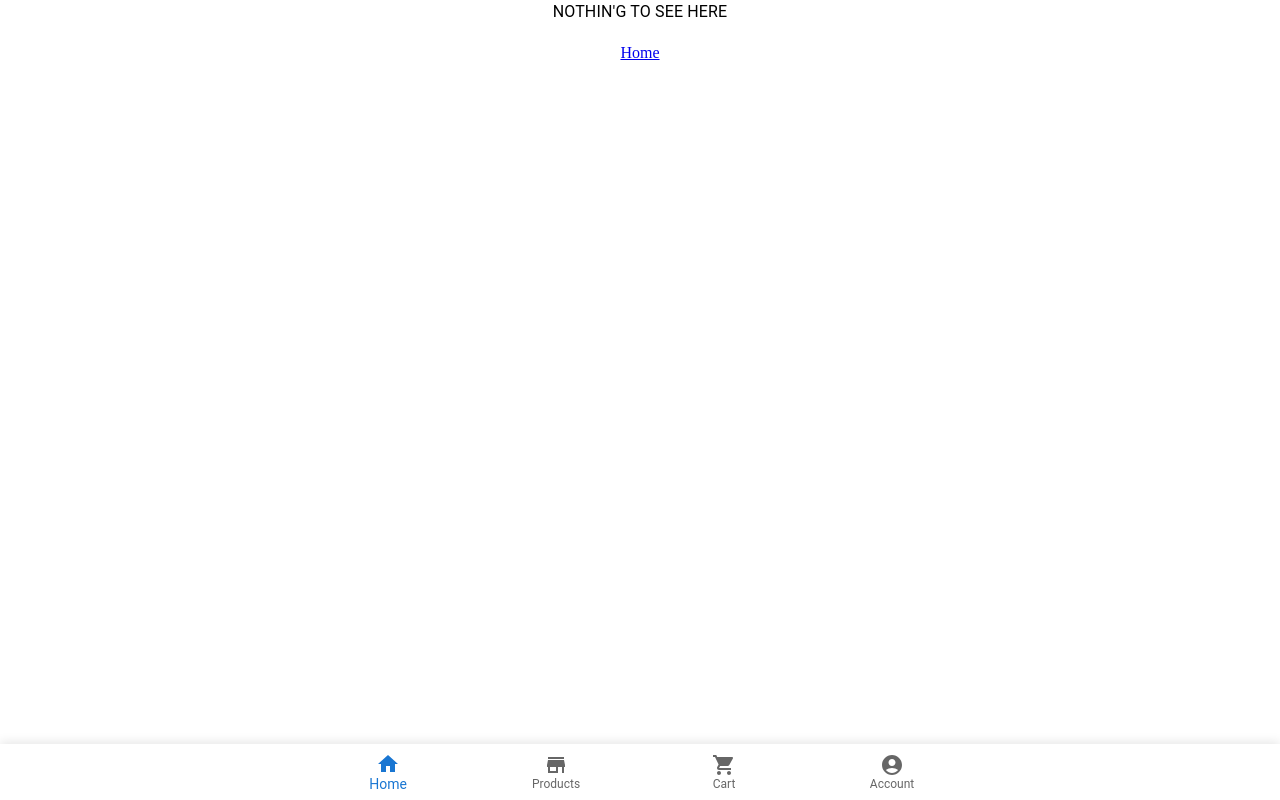
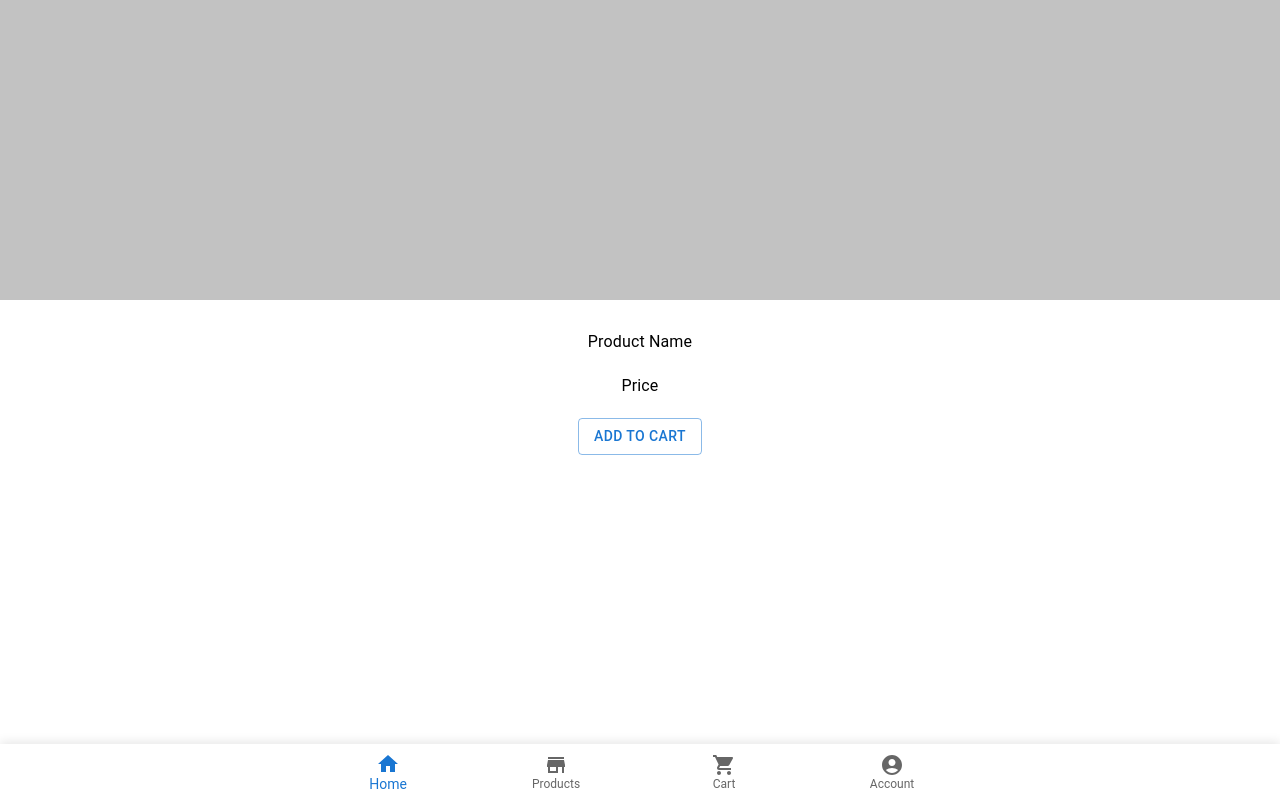
Before and after one commit to miker2004/yt-shop, a React (Vite) app: page /products/id in a window 1280 px wide. Built offline with nearby package versions, Linux system fonts and the light colour scheme.

Commit message:
FullProductPage

```diff
--- a/src/App.jsx
+++ b/src/App.jsx
@@ -7,6 +7,7 @@ const HomePageLazy = lazy(() => import('./pages/HomePage'));
 const CartLazy = lazy(() => import('./pages/Cart'));
 const AccountLazy = lazy(() => import('./pages/Account'));
 const ProductsLazy = lazy(() => import('./pages/Products'));
+const FullProductPage= lazy(() => import('./components/products/FullProductPage'));
 const NotFoundLazy = lazy(() => import('./components/NotFound'));
 
 function App() {
@@ -20,6 +21,7 @@ function App() {
             <Route path='account' element={<AccountLazy />} />
             <Route path='products' element={<ProductsLazy />} />
             <Route path='*' element={<NotFoundLazy />} />
+            <Route path='/products/id' element={<FullProductPage />}/>
           </Routes>
         </Suspense>
         <Navigation />
--- a/src/components/SingleProductCart.jsx
+++ b/src/components/SingleProductCart.jsx
@@ -1,5 +1,7 @@
 import { Box, Button, Typography } from "@mui/material";
 import '../css/singleproduct.css'
+import { Link } from "react-router-dom";
+
 
 const SingleProductCart = () => {
   return(
@@ -8,7 +10,14 @@ const SingleProductCart = () => {
     <Box className="featured-products-details">
       <Typography  component="h2" className="featured-products-details-name">Pencil</Typography>
       <Typography  component="h3">$6.99</Typography>
-      <Button variant="contained" className="featured-products-button">Check Out</Button>
+      <Button
+        variant="contained"
+        className="featured-products-button"
+        component={Link}
+        to="/products/id"
+      >
+        Check Out
+      </Button>
     </Box>
   </Box>
   );
--- a/src/components/cart/ProductInCart.jsx
+++ b/src/components/cart/ProductInCart.jsx
@@ -1,7 +1,8 @@
 import { useState } from "react";
-import { Box, Typography, Button, IconButton } from "@mui/material";
+import { Box, Typography, Button, IconButton, colors } from "@mui/material";
 import DeleteIcon from "@mui/icons-material/Delete";
 import ShoppingBasketIcon from "@mui/icons-material/ShoppingBasket";
+import { Link } from "react-router-dom";
 
 const ProductInCart = () => {
   const [cartItems, setCartItems] = useState([
@@ -98,10 +99,10 @@ const removeItemFromCart = (id) => {
                 }}
               ></Box>
               <Box>
-                <Typography component="h3" sx={{ marginBottom: "5px" }}>
+                <Typography component={Link} to='/products/id' sx={{ marginBottom: "5px", textDecoration: 'none', color: 'black', }}>
                   {item.name}
                 </Typography>
-                <Typography component="h4">{item.price}</Typography>
+                <Typography component="h4" sx={{color: '#999'}}>{item.price}</Typography>
               </Box>
             </Box>
             <Box
--- a/src/components/homepage/ProductType.jsx
+++ b/src/components/homepage/ProductType.jsx
@@ -2,21 +2,33 @@ import { Typography, Box } from "@mui/material";
 import CheckroomTwoToneIcon from '@mui/icons-material/CheckroomTwoTone';
 import BackpackTwoToneIcon from '@mui/icons-material/BackpackTwoTone';
 import QuestionMarkTwoToneIcon from '@mui/icons-material/QuestionMarkTwoTone';
+import { Link } from "react-router-dom";
 
 const ProductType = () => {
   return (
     <Box className="product-type">
+      {/* Ciuchy */}
       <Box className="product-type-box">
+        <Link to="/products/id" className="product-type-link">
           <CheckroomTwoToneIcon color="primary" className="product-type-icon" />
           <Typography className="product-type-text">Ciuchy</Typography>
+        </Link>
       </Box>
+
+      {/* Akcesoria */}
       <Box className="product-type-box">
+        <Link to="/products/id" className="product-type-link">
           <BackpackTwoToneIcon color="primary" className="product-type-icon" />
           <Typography className="product-type-text">Akcesoria</Typography>
+        </Link>
       </Box>
+
+      {/* Inne */}
       <Box className="product-type-box">
+        <Link to="/products/id" className="product-type-link">
           <QuestionMarkTwoToneIcon color="primary" className="product-type-icon" />
           <Typography className="product-type-text">Inne</Typography>
+        </Link>
       </Box>
     </Box>
   );
--- /dev/null
+++ b/src/components/products/FullProductPage.jsx
@@ -0,0 +1,37 @@
+import { Box, Button, Typography } from "@mui/material";
+
+const FullProductPage = () => {
+  return(
+    <Box sx={
+      {padding: '0, 10px',
+      display: "flex",
+      flexDirection: "column",
+    }}>
+        <Box sx={{
+          backgroundColor: '#9999',
+          width: '100%',
+          height: '300px',
+        }}
+          >
+          </Box>
+          <Box sx={{
+            display: "flex",
+            flexDirection: "column",
+            gap: '20px',
+            alignItems: 'center',
+            marginTop:'30px',
+          }}>
+          <Typography>
+              Product Name
+            </Typography>
+            <Typography>
+              Price
+            </Typography>
+            <Button variant="outlined">
+              ADD TO CART            </Button>
+          </Box>
+          </Box>
+  );
+}
+
+export default FullProductPage;
--- a/src/css/homePage.css
+++ b/src/css/homePage.css
@@ -13,6 +13,11 @@
     margin: 0;
 }
     /* ProductType component */
+
+    .product-type-link {
+        text-decoration: none !important;
+      }
+
 .product-type {
     display: flex;
     gap: 8px;
@@ -41,9 +46,12 @@
     box-shadow: 0 4px 8px rgba(0, 0, 0, 0.3);
 }
 .product-type-text {
-    font-size: 10px;
+    font-size: 12px;
     line-height: 14px;
+    color: black;
     margin: 0;
+    text-decoration: none;
+    text-align: center;
 }
 /* FeaturedProducts component */
 .featured-products {
```
Lines whose indentation alone changed are shown as unchanged.
